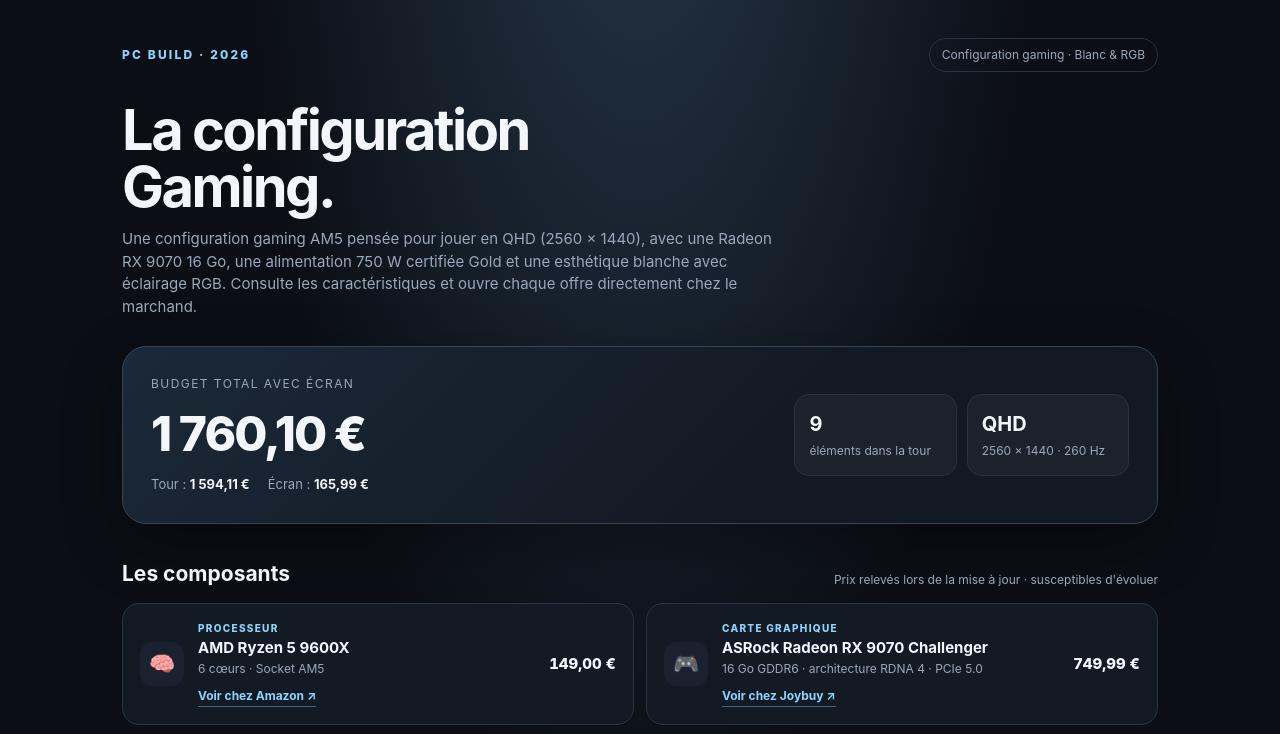
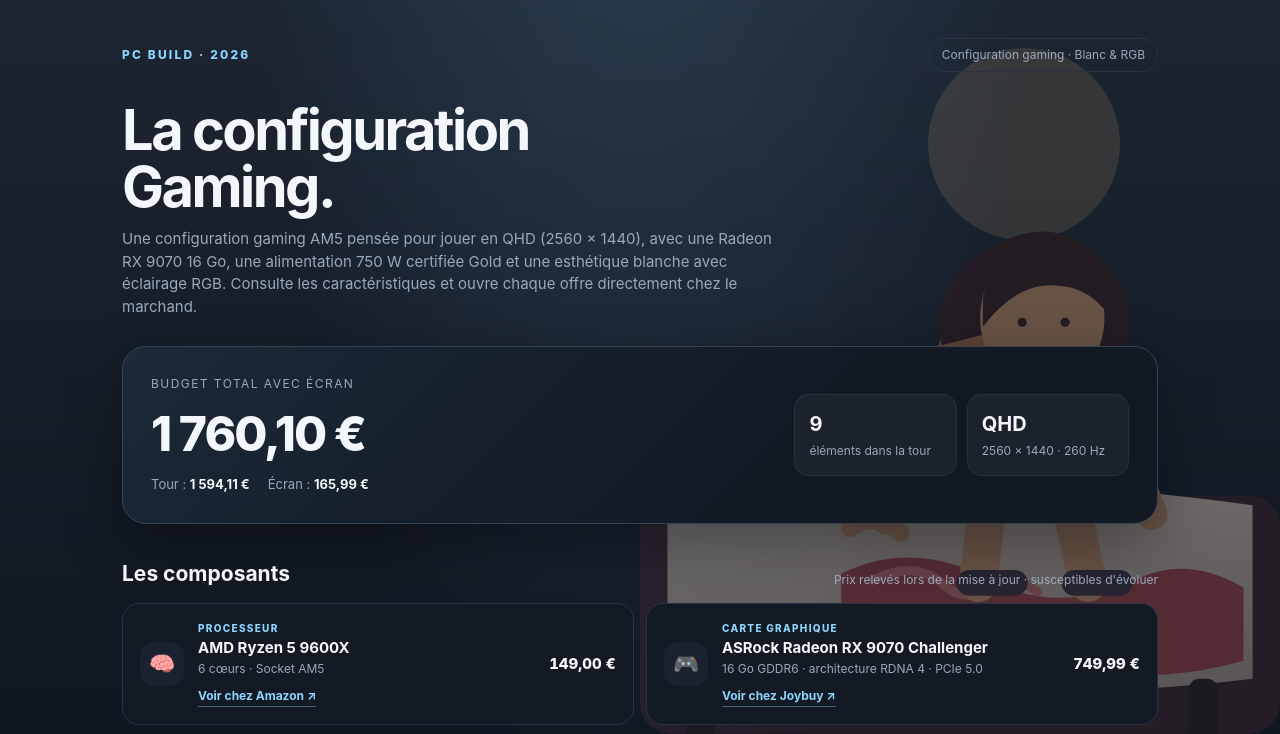
Before and after one commit to hugojoul1-oss/pc-gaming, a plain HTML site: page index.html in a window 1280 px wide. Shown: the top 734 px of the page. Drawn offline with Linux system fonts and the light colour scheme.

Commit message:
Ajoute un fond cartoon humoristique temporaire

```diff
--- a/index.html
+++ b/index.html
@@ -19,9 +19,43 @@ h1{font-size:clamp(32px,6vw,56px);line-height:1.02;letter-spacing:-.045em;margin
 .details{min-width:0;flex:1}.category{font-size:10px;text-transform:uppercase;letter-spacing:.13em;color:var(--accent);font-weight:800}.name{font-weight:700;margin:3px 0 2px;line-height:1.25}.spec{font-size:12px;color:var(--muted)}.price{font-weight:800;white-space:nowrap;font-variant-numeric:tabular-nums}.buy{display:inline-flex;margin-top:9px;color:var(--accent);font-size:12px;font-weight:750;text-decoration:none;border-bottom:1px solid #8bd5ff66;padding-bottom:1px}.buy:hover{color:white;border-color:white}
 .note{margin-top:20px;padding:16px 18px;border-radius:15px;background:#1b222d;border:1px solid var(--line);color:var(--muted);font-size:13px}.note strong{color:var(--text)}.footer{margin-top:30px;text-align:center;color:#748196;font-size:11px}
 @media(max-width:700px){.hero{grid-template-columns:1fr}.grid{grid-template-columns:1fr}.wrap{padding:24px 15px 42px}.top{align-items:flex-start}.section-head{align-items:flex-start;flex-direction:column}}
+
+/* Fond cartoon humoristique temporaire */
+body{position:relative;isolation:isolate;background:radial-gradient(ellipse at 50% -20%,#26384b 0,transparent 45%),var(--bg)}
+.joke-wallpaper{position:fixed;inset:0;width:100%;height:100%;z-index:-1;pointer-events:none;opacity:.42}
+@media(max-width:700px){.joke-wallpaper{opacity:.22}}
+
 </style>
 </head>
 <body>
+
+<svg class="joke-wallpaper" viewBox="0 0 1400 900" preserveAspectRatio="xMidYMid slice" aria-hidden="true" xmlns="http://www.w3.org/2000/svg">
+ <defs>
+  <linearGradient id="wall" x2="0" y2="1"><stop stop-color="#35465c"/><stop offset="1" stop-color="#17202e"/></linearGradient>
+  <linearGradient id="sheet" x2="0" y2="1"><stop stop-color="#f6e9df"/><stop offset="1" stop-color="#c9b6b0"/></linearGradient>
+ </defs>
+ <rect width="1400" height="900" fill="url(#wall)"/>
+ <circle cx="1120" cy="170" r="105" fill="#e7c99c" opacity=".35"/>
+ <rect x="700" y="555" width="700" height="260" rx="34" fill="#4a3440"/>
+ <path d="M730 560 Q1000 515 1370 565 L1370 755 Q1080 790 730 745Z" fill="url(#sheet)"/>
+ <path d="M920 640 Q1000 600 1090 650 Q1160 685 1245 645 Q1300 620 1360 655 L1360 735 Q1240 770 1110 730 Q1000 695 920 735Z" fill="#b84a57" opacity=".9"/>
+ <path d="M955 647 Q1000 625 1030 650 Q1055 675 1080 653 Q1105 637 1135 660" fill="none" stroke="#e58b91" stroke-width="10" stroke-linecap="round"/>
+ <rect x="750" y="755" width="32" height="100" rx="12" fill="#332b34"/><rect x="1300" y="755" width="32" height="100" rx="12" fill="#332b34"/>
+ <!-- femme adulte en pyjama, assise sur le lit -->
+ <path d="M1020 535 Q1000 460 1030 380 Q1070 300 1155 325 Q1235 350 1235 445 L1200 575Z" fill="#c98b68"/>
+ <path d="M1030 390 Q1015 325 1080 285 Q1165 235 1220 315 Q1255 365 1215 420 Q1175 365 1110 370Z" fill="#49313a"/>
+ <ellipse cx="1140" cy="360" rx="68" ry="78" fill="#e9b18b"/>
+ <path d="M1075 340 Q1090 255 1170 280 Q1230 300 1220 370 Q1195 320 1140 325 Q1105 330 1075 370Z" fill="#49313a"/>
+ <circle cx="1118" cy="365" r="5" fill="#44313a"/><circle cx="1165" cy="365" r="5" fill="#44313a"/>
+ <path d="M1125 402 Q1145 415 1160 400" fill="none" stroke="#9d5554" stroke-width="5" stroke-linecap="round"/>
+ <path d="M1040 430 Q970 465 975 570 L1210 570 Q1220 475 1190 430 Q1140 460 1040 430Z" fill="#8ab7c7"/>
+ <path d="M1050 450 Q1000 510 970 580" fill="none" stroke="#e9b18b" stroke-width="34" stroke-linecap="round"/>
+ <path d="M1180 450 Q1230 495 1260 575" fill="none" stroke="#e9b18b" stroke-width="34" stroke-linecap="round"/>
+ <path d="M1080 560 L1070 650 M1170 560 L1190 650" stroke="#e9b18b" stroke-width="42" stroke-linecap="round"/>
+ <path d="M1060 650 L1110 650 M1175 650 L1225 650" stroke="#4c465c" stroke-width="28" stroke-linecap="round"/>
+ <path d="M930 590 Q960 570 985 595" fill="none" stroke="#e9b18b" stroke-width="20" stroke-linecap="round"/>
+ <text x="1050" y="845" font-family="Arial,sans-serif" font-size="25" font-weight="700" fill="#f4d7d8" opacity=".8">Oups…</text>
+</svg>
 <main class="wrap">
   <div class="top"><div class="brand">PC BUILD · 2026</div><div class="tag">Configuration gaming · Blanc & RGB</div></div>
   <h1>La configuration<br>Gaming.</h1>
```
